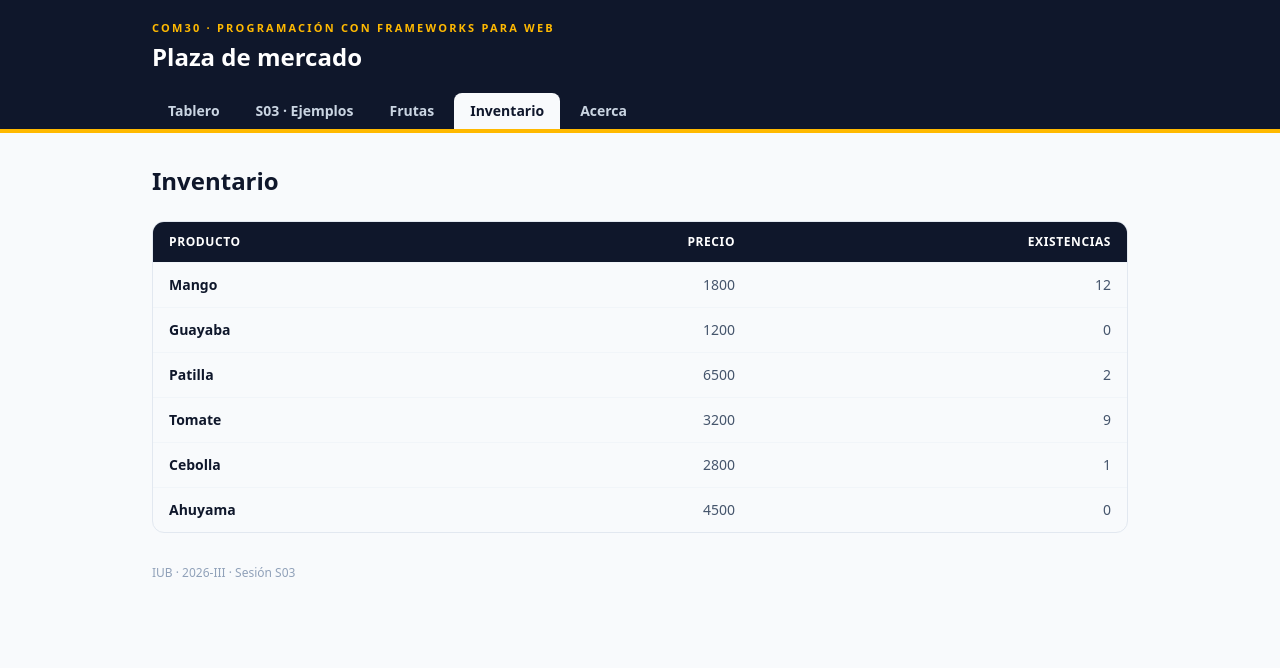
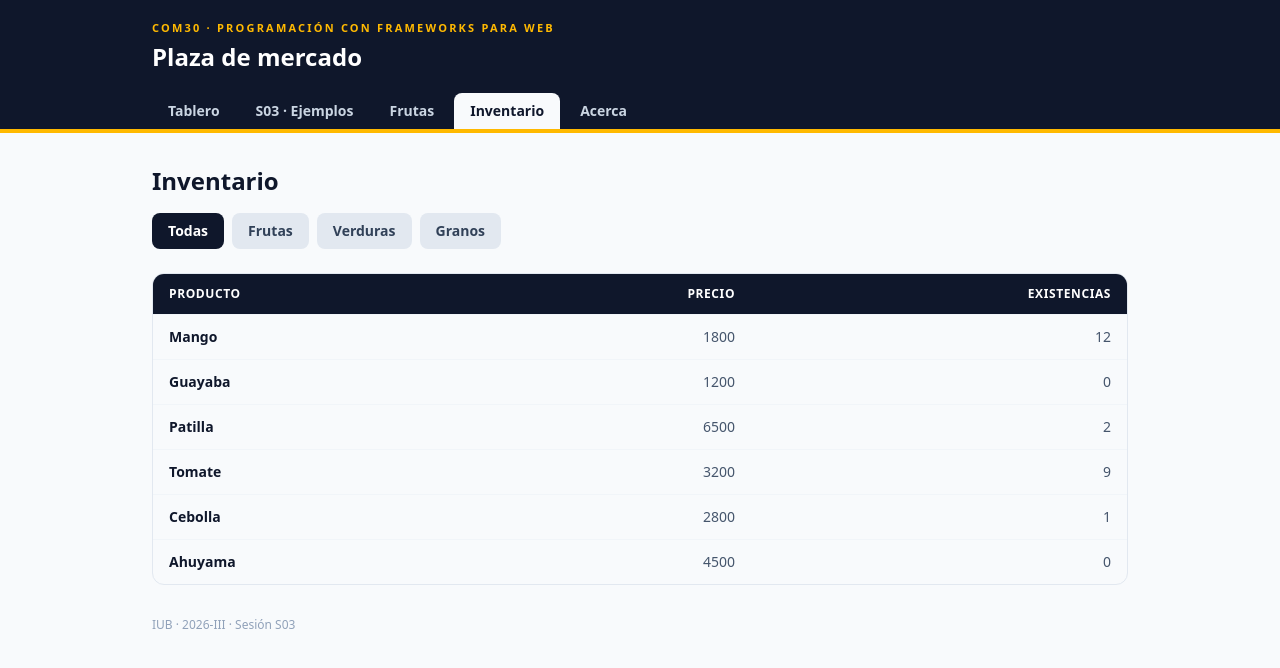
Before and after one commit to BRYANMN0305/iubclass, an Angular app: page /inventario in a window 1280 px wide. Shown: the top 668 px of the page. Built offline with nearby package versions, Linux system fonts and the light colour scheme.

Commit message:
Taller 02 · paso 2, filtro por categoria

```diff
--- a/src/app/inventario/inventario.html
+++ b/src/app/inventario/inventario.html
@@ -1,4 +1,20 @@
 <h1 class="text-2xl font-bold text-slate-900">Inventario</h1>
+
+<div class="mt-4 flex flex-wrap gap-2">
+  @for (c of categorias; track c) {
+    <button
+      type="button"
+      class="rounded-lg px-4 py-2 text-sm font-semibold"
+      [class.bg-slate-900]="filtro() === c"
+      [class.text-white]="filtro() === c"
+      [class.bg-slate-200]="filtro() !== c"
+      [class.text-slate-700]="filtro() !== c"
+      (click)="filtro.set(c)"
+    >
+      {{ c }}
+    </button>
+  }
+</div>
 
 <div class="mt-6 overflow-x-auto rounded-xl border border-slate-200">
   <table class="w-full text-left text-sm">
@@ -10,7 +26,7 @@
       </tr>
     </thead>
     <tbody>
-      @for (p of productos(); track p.nombre) {
+      @for (p of visibles(); track p.nombre) {
         <tr class="border-t border-slate-100">
           <td class="px-4 py-3 font-semibold text-slate-900">{{ p.nombre }}</td>
           <td class="px-4 py-3 text-right text-slate-600">{{ p.precio }}</td>
--- a/src/app/inventario/inventario.ts
+++ b/src/app/inventario/inventario.ts
@@ -1,4 +1,4 @@
-import { Component, signal } from '@angular/core';
+import { Component, computed, signal } from '@angular/core';
 
 interface Producto {
   nombre: string;
@@ -12,6 +12,10 @@ interface Producto {
   templateUrl: './inventario.html',
 })
 export class Inventario {
+  categorias = ['Todas', 'Frutas', 'Verduras', 'Granos'];
+
+  filtro = signal('Todas');
+
   productos = signal<Producto[]>([
     { nombre: 'Mango', categoria: 'Frutas', precio: 1800, cantidad: 12 },
     { nombre: 'Guayaba', categoria: 'Frutas', precio: 1200, cantidad: 0 },
@@ -20,4 +24,10 @@ export class Inventario {
     { nombre: 'Cebolla', categoria: 'Verduras', precio: 2800, cantidad: 1 },
     { nombre: 'Ahuyama', categoria: 'Verduras', precio: 4500, cantidad: 0 },
   ]);
+
+  visibles = computed(() => {
+    const categoria = this.filtro();
+    if (categoria === 'Todas') return this.productos();
+    return this.productos().filter((p) => p.categoria === categoria);
+  });
 }
```
